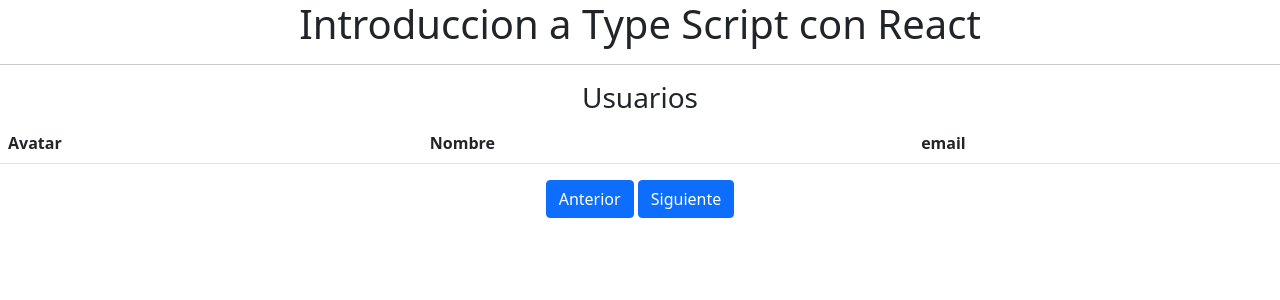
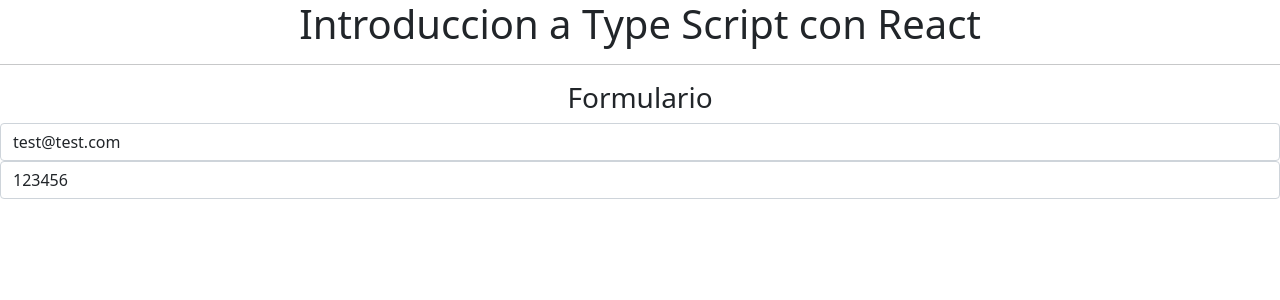
Before and after one commit to ITSJAPS/React-Native_APP_1, a React (Create React App) app: page / in a window 1280 px wide. Shown: the top 300 px of the page. Built offline with nearby package versions, Linux system fonts and the light colour scheme; no server answers.

Commit message:
4.12 ala mitad

```diff
--- a/src/App.tsx
+++ b/src/App.tsx
@@ -20,7 +20,12 @@
 
 
 //creamos el componente usuarios
-import { Usuarios } from './components/Usuarios';
+//comentamos el componente Usuarios 4.12
+//import { Usuarios } from './components/Usuarios';
+
+//creamos coponente Formularios
+import { Formularios } from './components/Formularios';
+
 
 const App = () => {
   return (
@@ -33,7 +38,8 @@
       {/*<Contador/>*/}
       {/*<ContadorHook/>*/}
       {/*<Login/>*/}
-      {<Usuarios/>}
+      {/*<Usuarios/>*/}
+      {<Formularios/>}
 
     </div>
 
--- a/src/components/Formularios.tsx
+++ b/src/components/Formularios.tsx
@@ -1,7 +1,28 @@
+import { useState } from "react"
+
 export const Formularios = () => {
+
+    const[formulario,setformularios]= useState({
+        email:'test@test.com',
+        password:'123456'
+    })
     return (
         <>
-
+            <h3>
+                Formulario
+            </h3>
+            <input
+                type="text"
+                className="form-control"
+                placeholder="Email"
+                value={formulario.email}
+            ></input>
+            <input
+                type="text"
+                className="form-control"
+                placeholder="Password"
+                value={formulario.password}
+            ></input>
         </>
     )
 }
```
